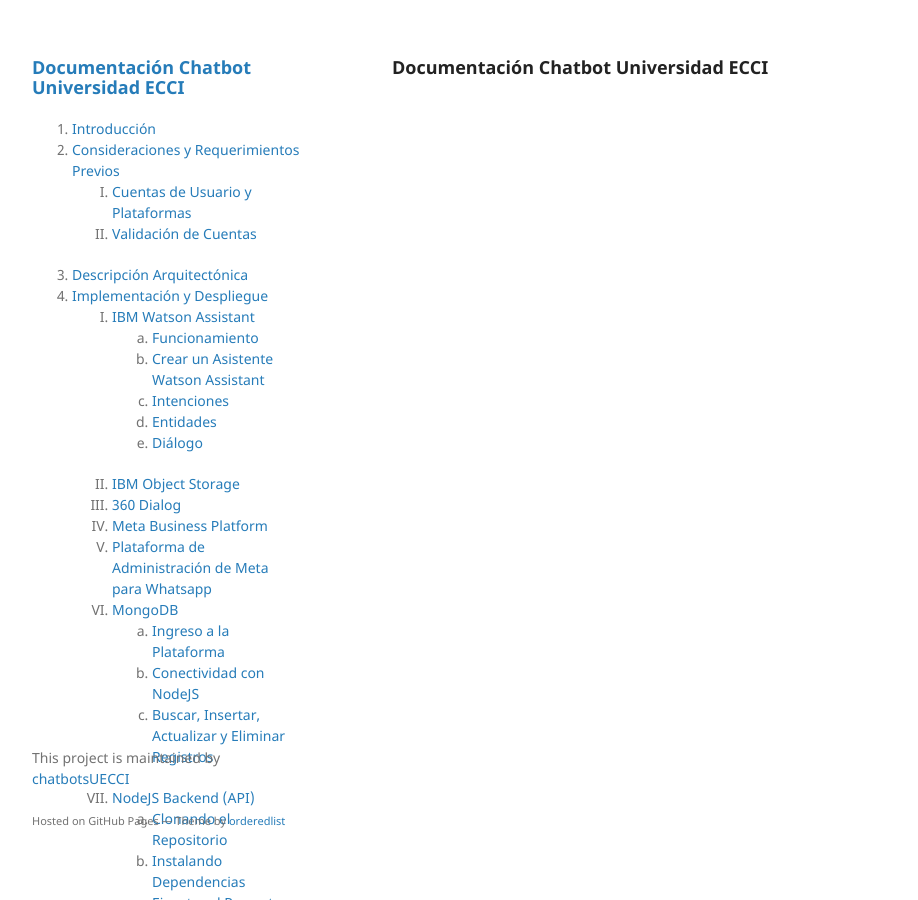
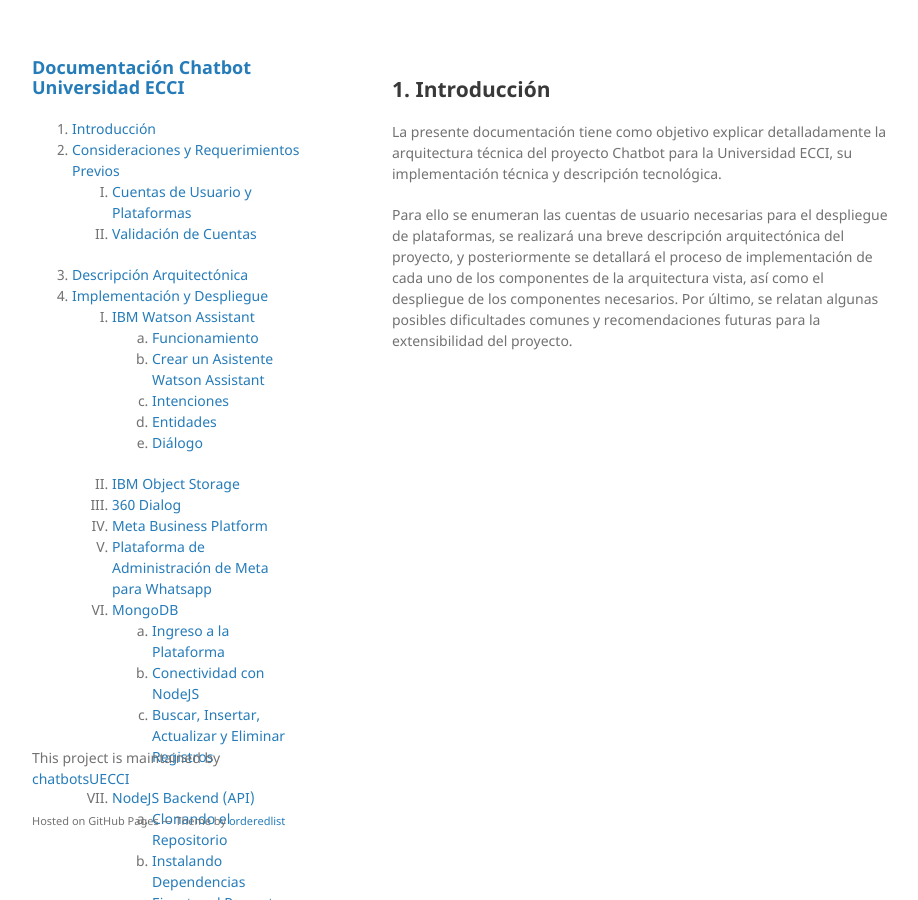
Before and after one commit to chatbotsUECCI/chatbot_ecci_documentation, a Jekyll site: the page built from index.md, in a window 1280 px wide. Shown: the whole page, without its empty margins (178-1096 px from the left). Built offline with Jekyll 4.4.1, drawn with Linux system fonts in a browser that asks for light colours; our own code applies the rules of GitHub Pages for plain Markdown files.

Commit message:
Update index.md

```diff
--- a/index.md
+++ b/index.md
@@ -1 +1,14 @@
-# Documentación Chatbot Universidad ECCI
+<h4 id="introduccion"></h4>
+
+## 1. Introducción
+
+<p>La presente documentación tiene como objetivo explicar detalladamente la arquitectura
+técnica del proyecto Chatbot para la Universidad ECCI, su implementación técnica y
+descripción tecnológica.</p>
+
+<p>Para ello se enumeran las cuentas de usuario necesarias para el despliegue de
+plataformas, se realizará una breve descripción arquitectónica del proyecto, y
+posteriormente se detallará el proceso de implementación de cada uno de los
+componentes de la arquitectura vista, así como el despliegue de los componentes
+necesarios. Por último, se relatan algunas posibles dificultades comunes y
+recomendaciones futuras para la extensibilidad del proyecto.</p>
```
